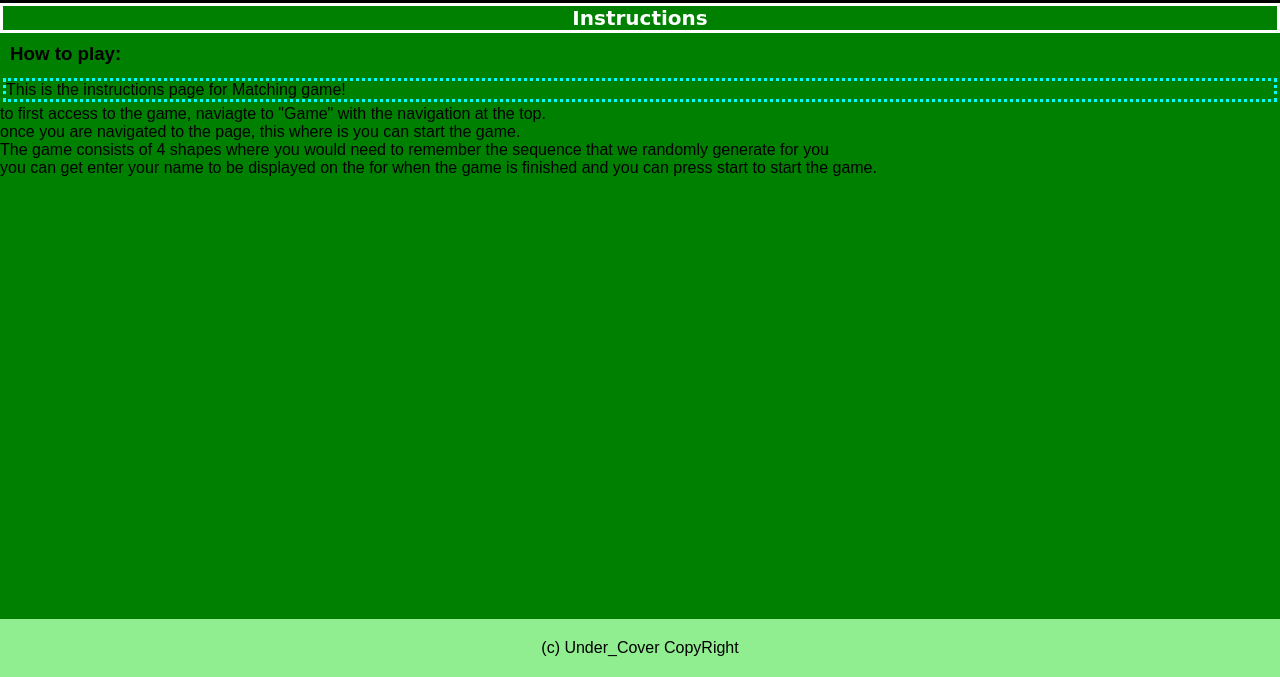
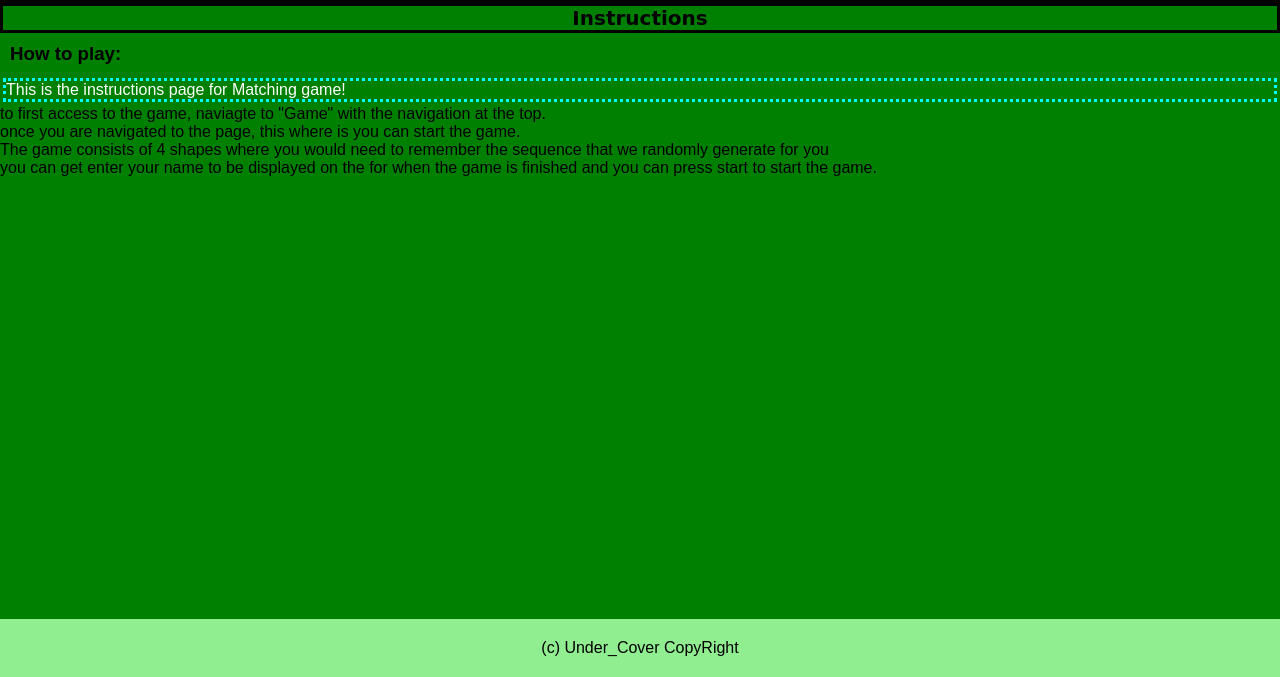
Before and after one commit to jazoomi/Under_Cover, a website: page Instructions.html in a window 1280 px wide. Shown: the part 123-800 px from the top of the page. Drawn offline with Linux system fonts and the light colour scheme.

Commit message:
Update matching_game.css

```diff
--- a/matching_game.css
+++ b/matching_game.css
@@ -96,11 +96,11 @@ body {
     border-style: solid;
     text-align: center;
     font-family: cursive;
-    color: white;
 }
 
 #i_pg {
 	border-style: dotted; border-color: cyan; margin: 3px;
+	color: white;
 }
 
 #subTitle{
```
